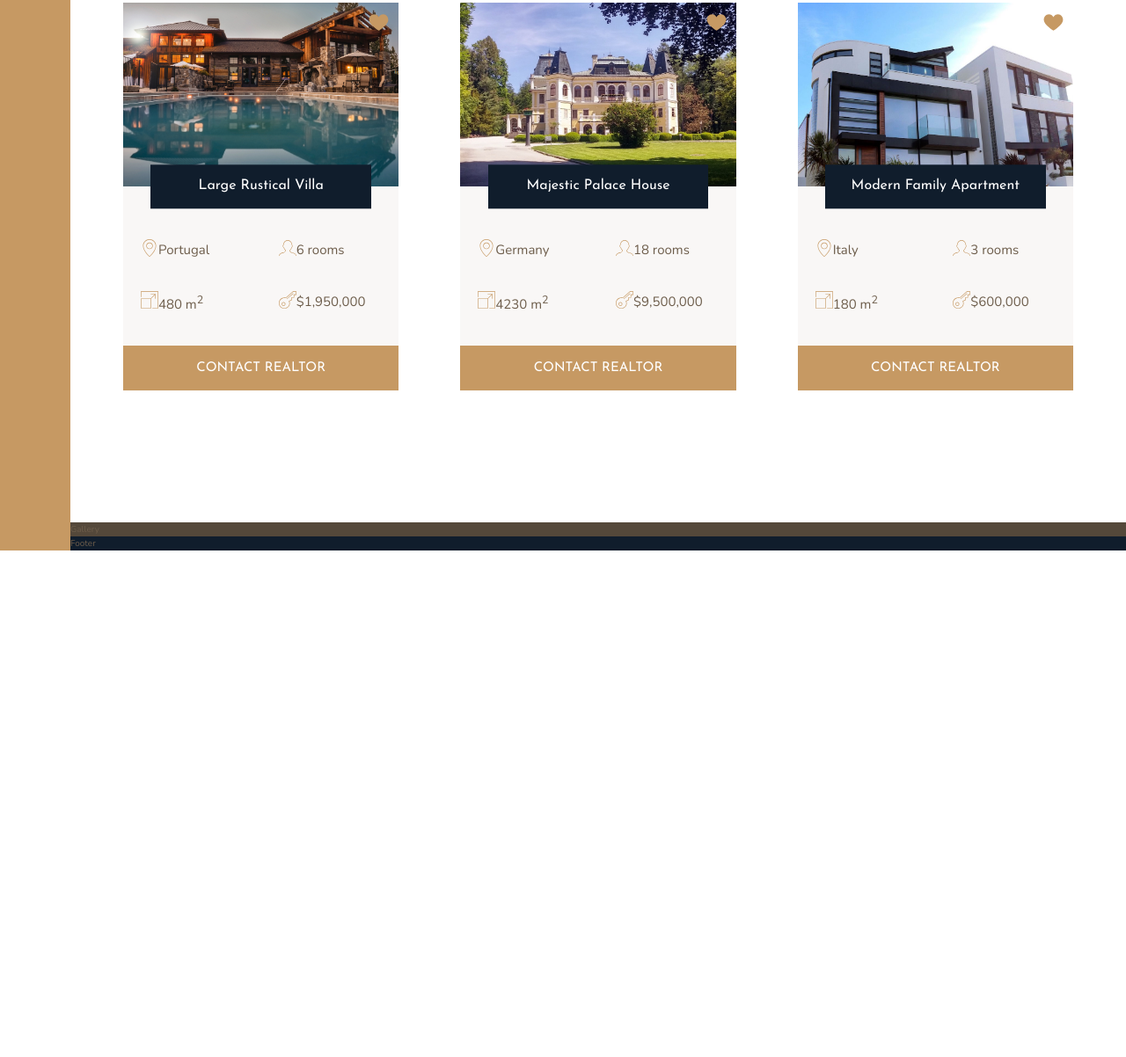
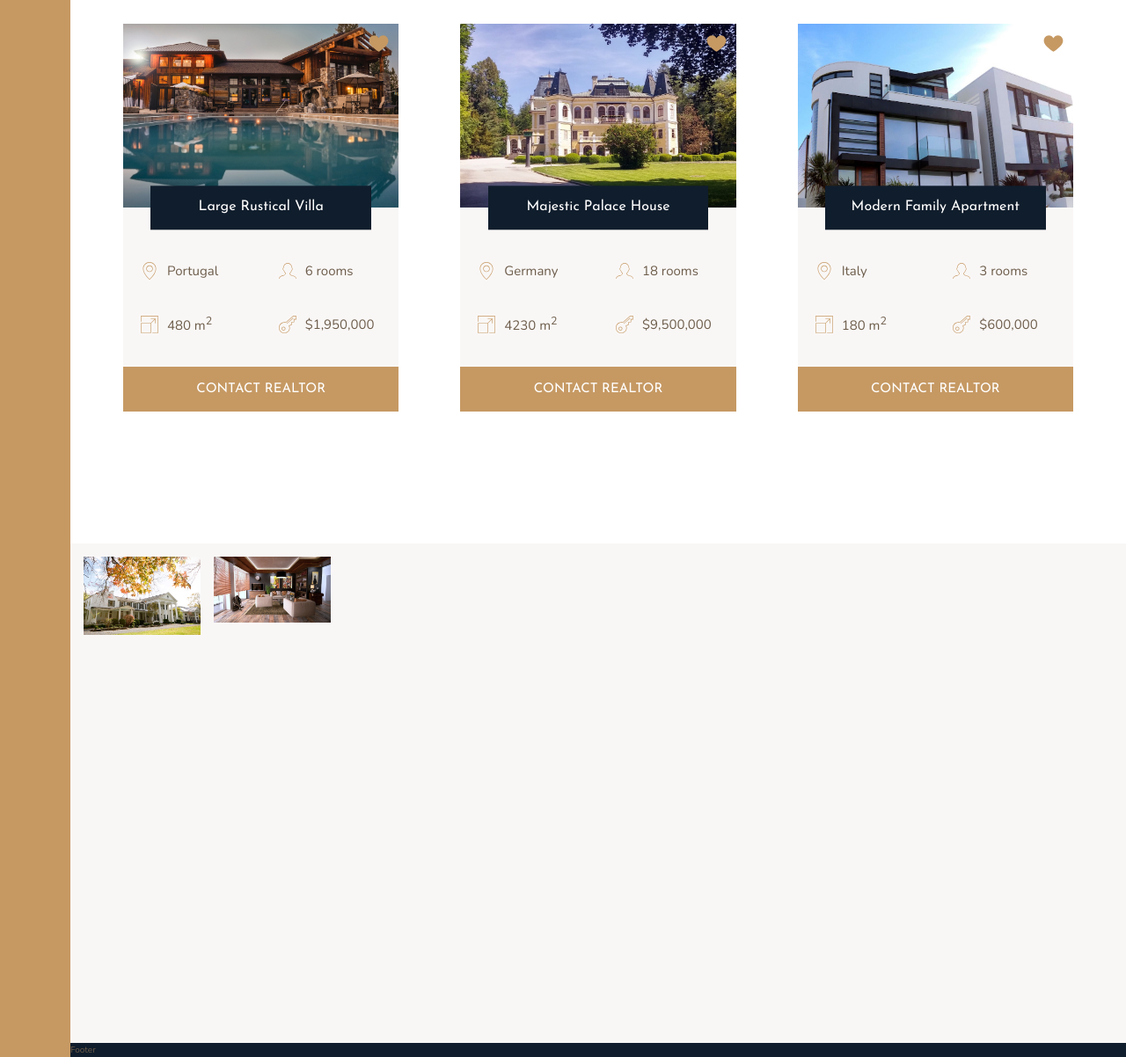
Before and after one commit to jiangmichael1/Learning-Sass-CSS-Grid-Nexter, a plain HTML site: page index.html in a window 1280 px wide. Shown: the part 2478-3680 px from the top of the page at 88% size. Before the commit the page ends 3104 px from the top, so only its background shows below. Drawn offline with nearby package versions, Linux system fonts and the light colour scheme.

Commit message:
working on gallery, finished homes

```diff
--- a/css/style.css
+++ b/css/style.css
@@ -195,8 +195,10 @@ body {
   .home__location, .home__rooms, .home__area, .home__price {
     font-size: 1.5rem;
     margin-left: 2rem;
-    display: flex; }
+    display: flex;
+    align-items: center; }
     .home__location svg, .home__rooms svg, .home__area svg, .home__price svg {
+      margin-right: 1rem;
       fill: #c69963;
       width: 2rem;
       height: 2rem; }
@@ -204,8 +206,15 @@ body {
     grid-column: 1 / -1; }
 
 .gallery {
-  background-color: #54483A;
-  grid-column: full-start / full-end; }
+  background-color: #f9f7f6;
+  grid-column: full-start / full-end;
+  display: grid;
+  grid-template-columns: repeat(8, 1fr);
+  grid-template-rows: repeat(7, 5vw);
+  grid-gap: 1.5rem;
+  padding: 1.5rem; }
+  .gallery > * {
+    width: 100%; }
 
 .footer {
   background-color: #101d2c;
--- a/index.html
+++ b/index.html
@@ -94,7 +94,7 @@
                     <svg>
                         <use xlink:href="img/sprite.svg#icon-map-pin"></use>
                     </svg>
-                    <p>USA</p>
+                    <p>Maryland, USA</p>
                 </div>
                 <div class="home__rooms">
                     <svg>
@@ -159,7 +159,7 @@
                     <svg>
                         <use xlink:href="img/sprite.svg#icon-map-pin"></use>
                     </svg>
-                    <p>UK</p>
+                    <p>United Kingdom</p>
                 </div>
                 <div class="home__rooms">
                     <svg>
@@ -281,7 +281,9 @@
         </section>
 
         <section class="gallery">
-            Gallery
+            <img src="img/gal-1.jpeg" alt="Gallery image 1" class="gallery__img">
+            <img src="img/gal-2.jpeg" alt="Gallery image 2" class="gallery__img">
+
         </section>
         <footer class="footer">
             Footer
--- a/sass/_gallery.scss
+++ b/sass/_gallery.scss
@@ -1,4 +1,14 @@
 .gallery {
-    background-color: $color-grey-dark-1;
+    background-color: $color-grey-light-1;
     grid-column: full-start / full-end;
+
+    display: grid;
+    grid-template-columns: repeat(8, 1fr);
+    grid-template-rows: repeat(7, 5vw);
+    grid-gap: 1.5rem;
+    padding: 1.5rem;
+
+    & > * {
+        width: 100%;
+    }
 }
--- a/sass/_homes.scss
+++ b/sass/_homes.scss
@@ -63,10 +63,12 @@
 
         font-size:1.5rem;
         margin-left: 2rem;
+
         display: flex;
+        align-items: center;
 
         svg {
-            marg
+            margin-right: 1rem;
             fill: $color-primary;
             width: 2rem;
             height: 2rem;
```
